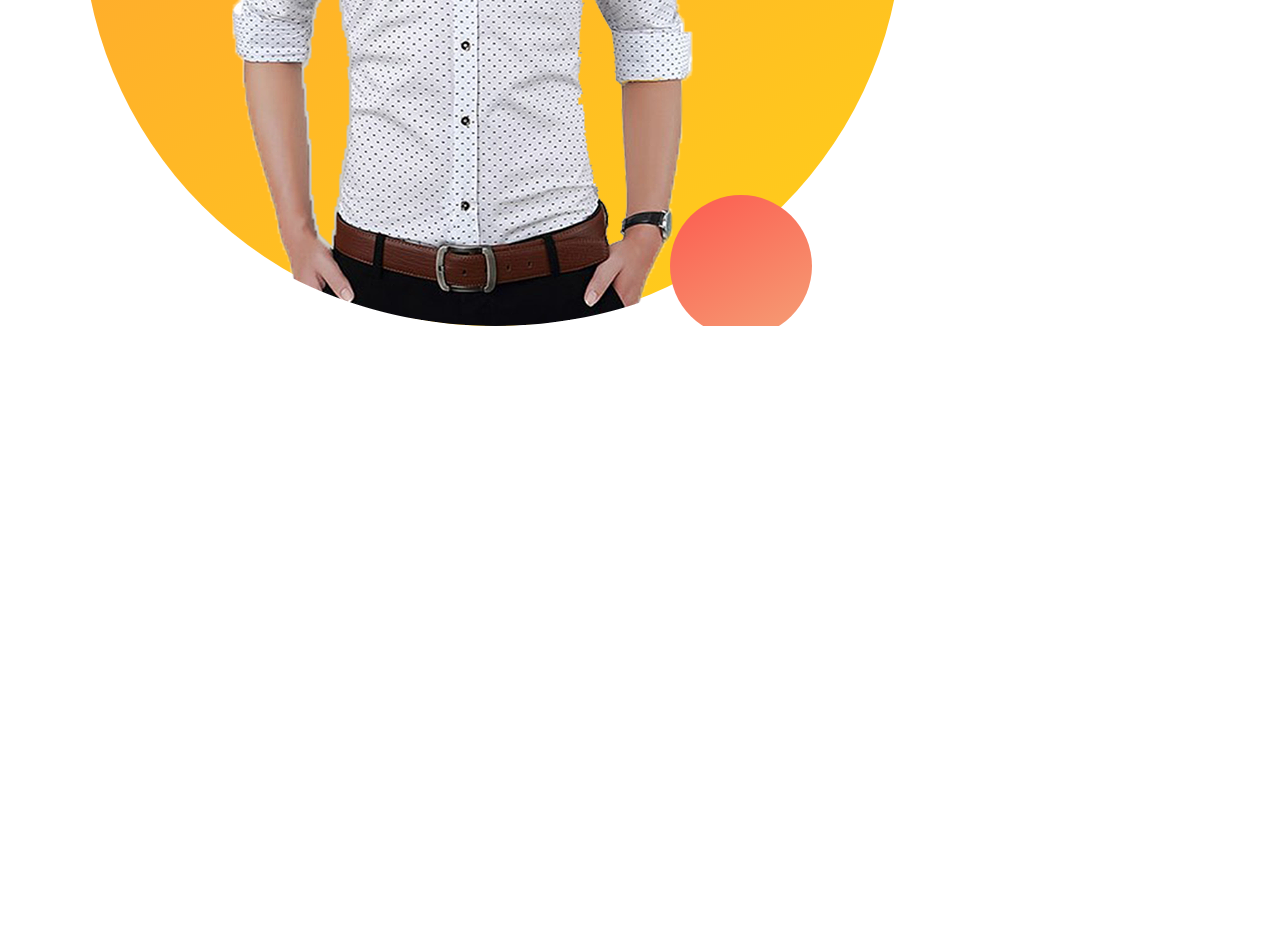
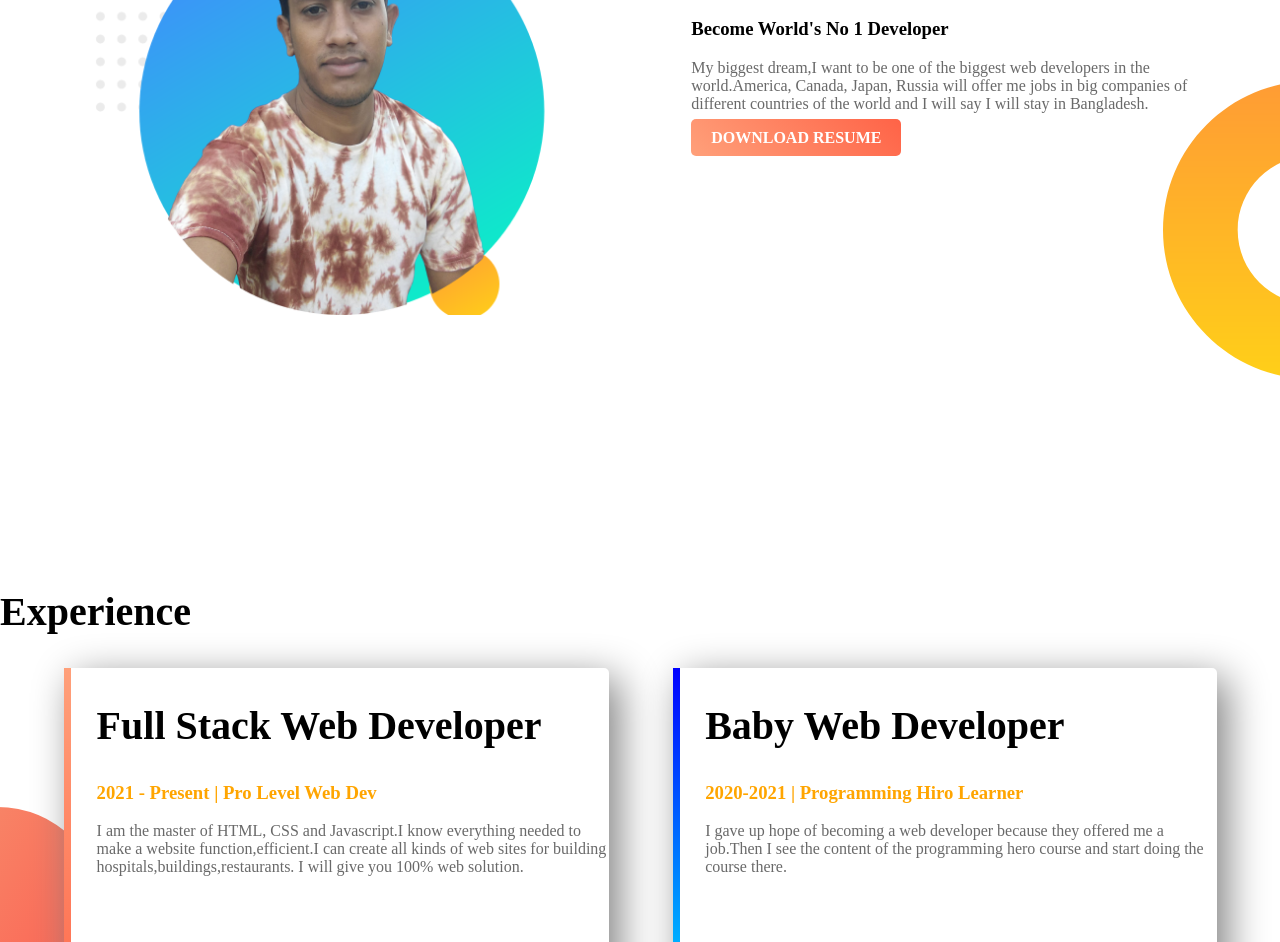
Before and after one commit to kaharullah-best/web-portfolio, a plain HTML site: page index.html in a window 1280 px wide. Shown: the part 745-1687 px from the top of the page. Before the commit the page ends 1083 px from the top, so only its background shows below. Drawn offline with Linux system fonts and the light colour scheme; a web font is replaced by a local one.

Commit message:
finished my first ever website

```diff
--- a/images/style.css
+++ /dev/null
@@ -1,11 +0,0 @@
-body{
-    font-family: 'Bitter', serif;
-font-family: 'Roboto', sans-serif;
-}
-h1{
-    font-size: 30px;
-
-}
-.name-highlight{
-    color: orange;
-}
--- a/index.html
+++ b/index.html
@@ -4,20 +4,54 @@
     <meta charset="UTF-8">
     <meta name="viewport" content="width=device-width, initial-scale=1.0">
     <title>Kaharullah Web Developer</title>
-    <link href="https://fonts.googleapis.com/css2?family=Bitter&family=Roboto&display=swap" rel="stylesheet">
+
+    <link href="https://fonts.googleapis.com/css2?family=Sura&display=swap" rel="stylesheet">
+
     <link rel="stylesheet" href="style.css">
 </head>
 <body>
-    <section>
-       <div>
-           <h1>Welcome To</h1>
-            <h1> <span class="name-highlight" >Md.Kaharullah Bin Khandoker</span> </h1>
-            <h3>World Profational web developer</h3>
-            <p>This is my first web site. I am a junior web developer. My  trainer is Reverend Jhangkar Mahbub Sir.I want to go far in life. And want to be a professional web developer.And I want to see those who say I can't, that I can too</p>
-       </div>
-        <div>
+    <section class="top-banner">
+        <div class="half-width">
+            <h1>Welcome To</h1>
+            <h1><span class="orange-highlight">Md.Kaharullah Bin Khandoker</span> Website</h1>
+            <h3>World-class professional web developer</h3>
+            <p>This is my first web site. I am a junior web developer. My trainer is Reverend Jhangkar Mahbub Sir.I want to go far in life. And want to be a professional web developer.And I want to see those who say I can't, that I can too.</p>
+            <a class="link-button"target="_blank" href="https://www.linkedin.com/in/md-kaharullah-bin-khandoker-2aa5151b5/">HIRE ME</a>
+        </div>
+        <div class="half-width">
             <img src="images/profile.png" alt="">
         </div>
     </section>
+    <section class="dream-area">
+        <div class="half-width">
+            <img src="images/profile2.png" alt="">
+        </div>
+        <div class="half-width">
+            <h2>Big Dream</h2>
+            <h3>Become World's No 1 Developer</h3>
+            <p>My biggest dream,I want to be one of the biggest web developers in the world.America, Canada, Japan, Russia will offer me jobs in big companies of different countries of the world and I will say I will stay in Bangladesh.</p>
+            <a class="link-button" target="_blank"href="https://www.linkedin.com/in/md-kaharullah-bin-khandoker-2aa5151b5/">DOWNLOAD RESUME</a>
+
+
+        </div>
+
+    </section>
+    <section class="experience-area">
+        <h2>Experience</h2>
+        <div id="full-stack"class="half-width single-experience">
+            <h2>Full Stack Web Developer</h2>
+            <h3 class="orange-highlight">2021 - Present | Pro Level Web Dev</h3>
+            <p>I am the master of HTML, CSS and Javascript.I know everything needed to make a website function,efficient.I can create all kinds of web sites for building hospitals,buildings,restaurants. I will give you 100% web solution.</p>
+        </div>
+        <div id="baby-web"class="half-width single-experience">
+            <h2>Baby Web Developer</h2>
+            <h3 class="orange-highlight">2020-2021 | Programming Hiro Learner</h3>
+            <p>I gave up hope of becoming a web developer because they offered me a job.Then I see the content of the programming hero course and start doing the course there.</p>
+
+        </div>
+    </section>
+    <footer>
+        <p>Email: kaharullahpersonal100@gmail.com</p>
+    </footer>
 </body>
 </html>
--- a/style.css
+++ b/style.css
@@ -1,11 +1,73 @@
 body{
-    font-family: 'Bitter', serif;
-font-family: 'Roboto', sans-serif;
+    margin: 0;
+    font-family: 'Sura', serif;
 }
 h1{
-    font-size: 30px;
+    font-size: 50px;
+}
+h2{
+    font-size: 40px;
 
 }
-.name-highlight{
+p{
+    color: dimgray;
+}
+.orange-highlight{
     color: orange;
 }
+.half-width{
+    width: 40%;
+    float: left;
+    margin-left: 5%;
+    padding-left: 2%;
+
+}
+.half-width img{
+    width: 100%;
+}
+.top-banner{
+
+    background-image: url("images/top-banner.png");
+    background-repeat: no-repeat;
+}
+section{
+    height: 500px;
+    padding-bottom: 150px;
+}
+.link-button{
+    text-decoration: none;
+    background-image: linear-gradient(45deg, lightSalmon, tomato);
+    padding: 10px 20px;
+    border-radius: 5px;
+    color: white;
+    font-weight: 700;
+}
+.dream-area{
+    background-image: url("images/dream-bg.png");
+    background-repeat: no-repeat;
+    background-position: right;
+}
+.single-experience{
+    box-shadow: 10px 10px 40px gray;
+    border-radius: 5px;
+    height: 80%;
+    background-color: white;
+}
+.experience-area{
+    background-image: url("images/exp-bg.png");
+    background-repeat: no-repeat;
+    background-position: left;
+}
+#full-stack{
+    border-left: 7px solid;
+    border-image: linear-gradient(180deg, lightSalmon, tomato);
+    border-image-slice: 1;
+}
+#baby-web{
+    border-left: 7px solid;
+    border-image: linear-gradient(180deg, blue, cyan);
+    border-image-slice: 1;
+}
+footer p{
+    text-align: center;
+}
```
Also changed, not shown: images/index.html (deleted, +0 -23 lines), images/profile2.png (added), 1 other file.
